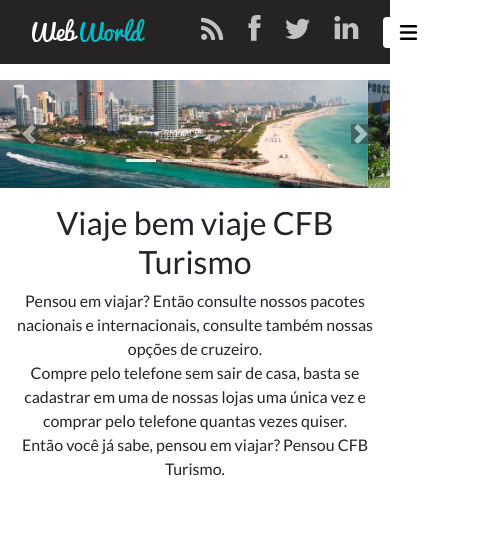
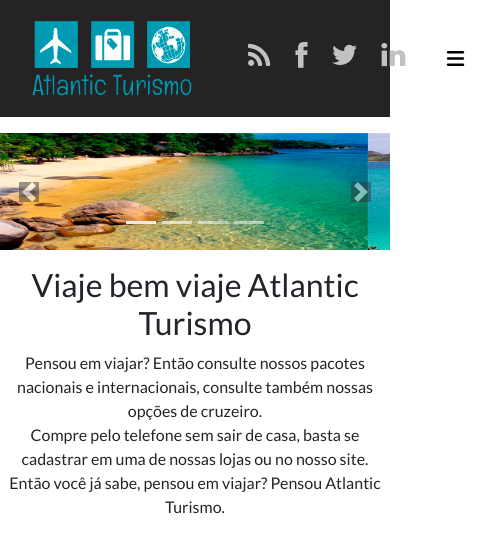
Before and after one commit to projetosgit/Projeto-Bootstrap, a plain HTML site: page index.html in a window 390 px wide. Shown: the whole page, 481 px wide, since content can reach past the window. Drawn offline with nearby package versions, Linux system fonts and the light colour scheme.

Commit message:
Logo alterada, área de slide implantada, e tipografia de propaganda adicionada a página

```diff
--- a/css/style.css
+++ b/css/style.css
@@ -7,6 +7,11 @@
 
 .header {
 	background-color: #252323;
+}
+
+.header > nav .logo {
+	width: 160px;
+	height: 75px;
 }
 
 .rede-sociais {
@@ -21,6 +26,12 @@
 	}
 
 	.search input {
-		width: 400px;
+		width: 380px;
 	}
 }
+
+/* ========= Carousel ========= */
+
+#area-slide > .slide_principal .carousel-item img {
+	height: 300px;
+}
--- a/index.html
+++ b/index.html
@@ -39,13 +39,13 @@
 
 <body>
 
-<header class="header mb-none">
+<header class="header">
 
 	<!-- menu superior -->
 	<nav class="d-flex justify-content-between align-items-center p-2">
 
-		<a href="index.html" class="navbar-brand ml-4 mb-2">
-			<img src="img/webworld.png" alt="logo WebWolrd">
+		<a href="index.html" class="navbar-brand ml-4 mb-2 mt-2">
+			<img src="img/logo.png" alt="logo WebWolrd" class="logo">
 		</a><!-- logo -->
 
 		<ul class="d-flex mb-2">
@@ -55,7 +55,7 @@
 			<li class="nav-item mr-4"><a href="#"><img src="img/linkedin.png" alt="linkedin-imagem"></a></li>
 		</ul><!-- redes sociais -->
 
-		<button class="navbar-toggler d-lg-none bg-white" type="button" data-toggle="collapse" data-target="#menu-navegacao" aria-controls="navbarToggleExternalContent" aria-expanded="false" aria-label="Toggle navigation">
+		<button class="navbar-toggler d-lg-none bg-white mr-3" type="button" data-toggle="collapse" data-target="#menu-navegacao" aria-controls="navbarToggleExternalContent" aria-expanded="false" aria-label="Toggle navigation">
 			<i class="fas fa-bars"></i>
 		</button>
 
@@ -112,16 +112,16 @@
 
 		<!-- Conteúdo do Slide -->
 		<div class="carousel-item active">
-			<img class="d-block w-100" src="img/miami.jpg" alt="miami.jpg">
+			<img class="d-block w-100" src="img/praia_01.png" alt="praia_01.png">
 		</div>
 		<div class="carousel-item">
-			<img class="d-block w-100" src="img/mossoro.jpg" alt="mossoro.jpg">
+			<img class="d-block w-100" src="img/praia_02.png" alt="praia_02.png">
 		</div>
 		<div class="carousel-item">
-			<img class="d-block w-100" src="img/newYork.jpg" alt="newYork.jpg">
+			<img class="d-block w-100" src="img/praia_03.png" alt="praia_03.png">
 		</div>
 		<div class="carousel-item">
-			<img class="d-block w-100" src="img/portoDeGalinhas.jpg" alt="portoDeGalinhas.jpg">
+			<img class="d-block w-100" src="img/praia_04.png" alt="praia_04.png">
 		</div>
 
 	</div>
@@ -138,13 +138,13 @@
 
 </section><!-- Sliders -->
 
-<section class="container mt-3 w-100">
+<section class="mt-3 text-center ">
 
-	<h2 class="h2 text-center">Viaje bem viaje CFB Turismo</h2>
-	<p class="text-center">
+	<h2 class="h2">Viaje bem viaje Atlantic Turismo</h2>
+	<p class="w-100">
 		Pensou em viajar? Então consulte nossos pacotes nacionais e internacionais, consulte também nossas opções de cruzeiro. <br>
-		Compre pelo telefone sem sair de casa, basta se cadastrar em uma de nossas lojas uma única vez e comprar pelo telefone quantas vezes quiser. <br>
-		Então você já sabe, pensou em viajar? Pensou CFB Turismo.
+		Compre pelo telefone sem sair de casa, basta se cadastrar em uma de nossas lojas ou no nosso site. <br>
+		Então você já sabe, pensou em viajar? Pensou Atlantic Turismo.
 	</p>
 
 </section>
```
Also changed, not shown: img/logo.PNG (added), img/miami.jpg (deleted), img/mossoro.jpg (deleted), img/newYork.jpg (deleted), img/ouroPreto.jpg (deleted), img/praia_01.png (added), img/praia_02.png (added), img/praia_03.png (added), img/praia_04.png (added), img/turismo-mundial.jpg (added).
